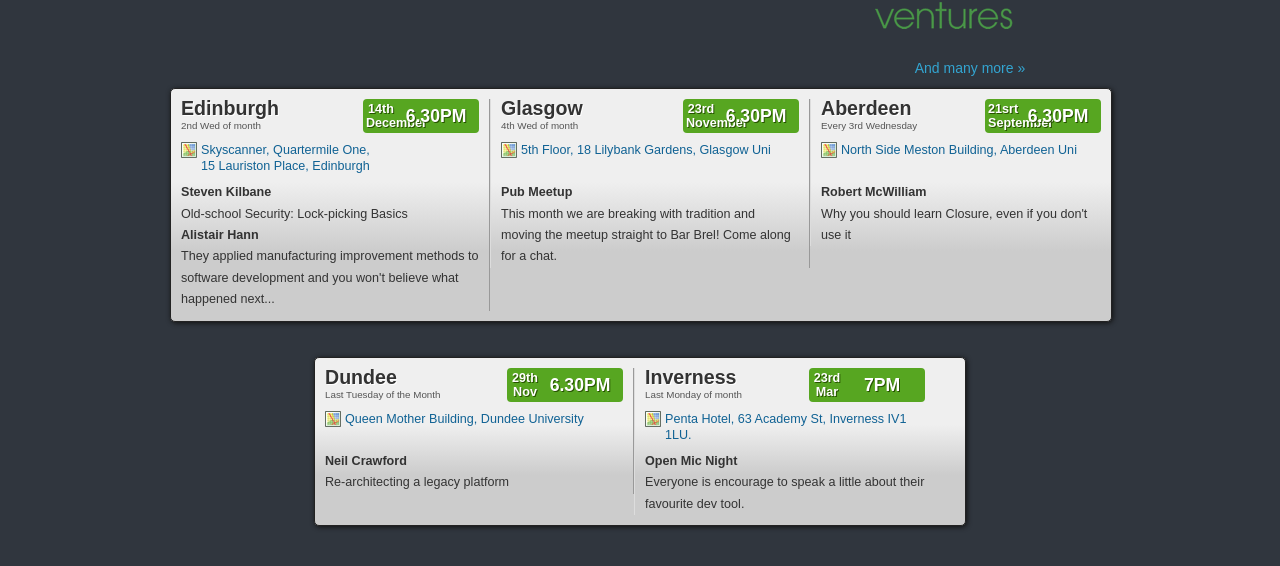
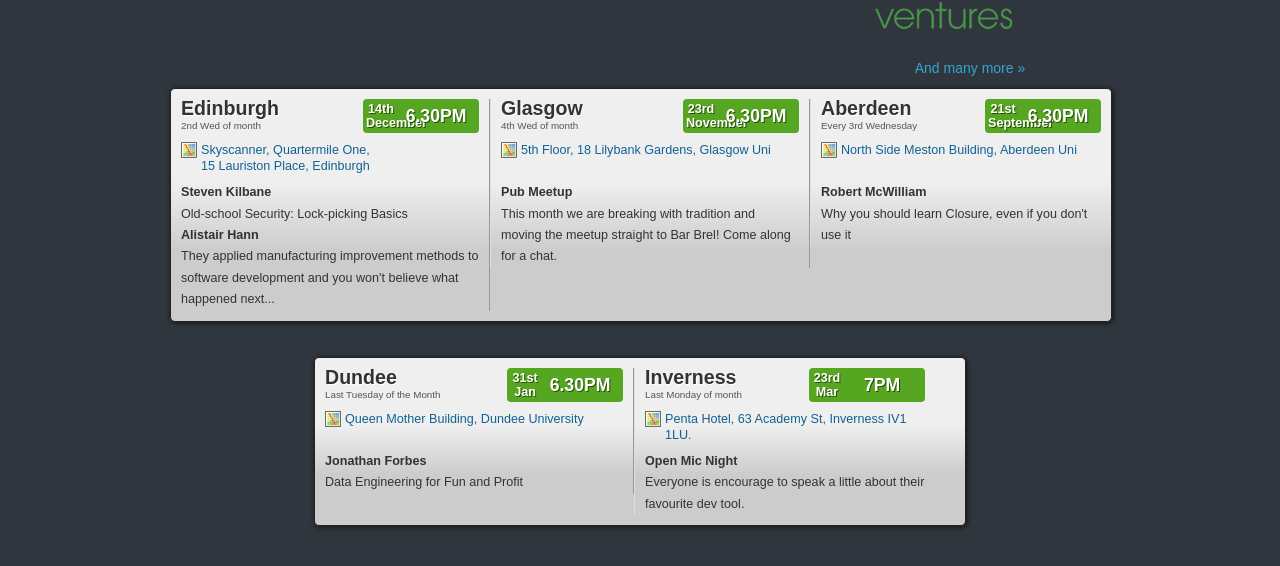
Before and after one commit to techmeetup/techmeetup.co.uk, a Jekyll site: the page built from index.html, in a window 1280 px wide. Shown: the part 311-877 px from the top of the page. Built offline with Jekyll 4.4.1, drawn with Linux system fonts in a browser that asks for light colours.

Commit message:
Update index.json
Updating Dundee for Jan

```diff
--- a/_data/index.json
+++ b/_data/index.json
@@ -30,18 +30,18 @@
         "talk": "Why you should learn Closure, even if you don't use it"
       }
     ],
-    "day": "21srt",
+    "day": "21st",
     "month": "September"
   },
   "dundee": {
     "speakers": [
       {
-        "name": "Neil Crawford",
-        "talk": "Re-architecting a legacy platform"
+        "name": "Jonathan Forbes",
+        "talk": "Data Engineering for Fun and Profit"
       }
     ],
-    "day": "29th",
-    "month": "Nov"
+    "day": "31st",
+    "month": "Jan"
   },
   "inverness": {
     "speakers": [
```
